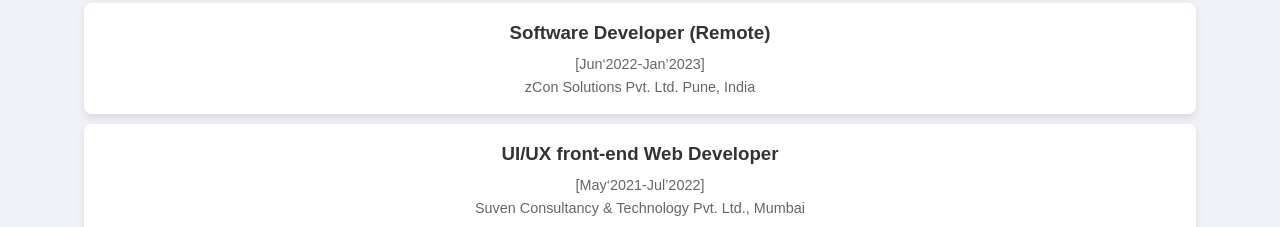
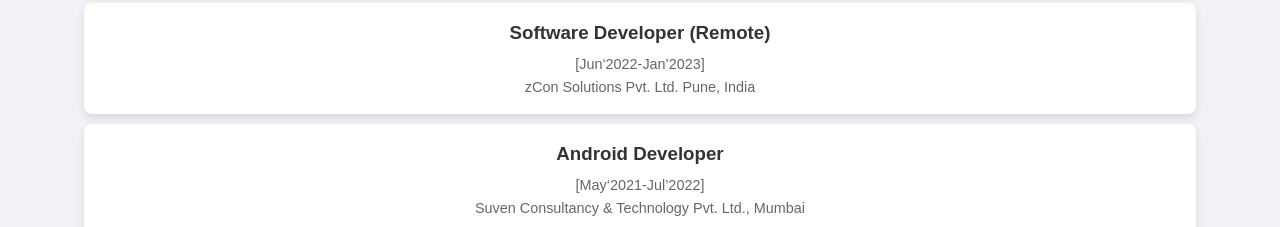
Before and after one commit to Neelpatel77/Portfolio-NeelPatel, a website: page index.html in a window 1280 px wide. Shown: the part 1060-1287 px from the top of the page. Drawn offline with Linux system fonts and the light colour scheme.

Commit message:
Update index.html

```diff
--- a/index.html
+++ b/index.html
@@ -151,7 +151,7 @@
 
                 <!-- Additional experience items -->
                 <div class="experience-item">
-                    <h3>UI/UX front-end Web Developer</h3>
+                    <h3>Android Developer</h3>
                     <p>[May‘2021-Jul’2022]</p>
                     <p>Suven Consultancy & Technology Pvt. Ltd., Mumbai</p>
                 </div>
```
